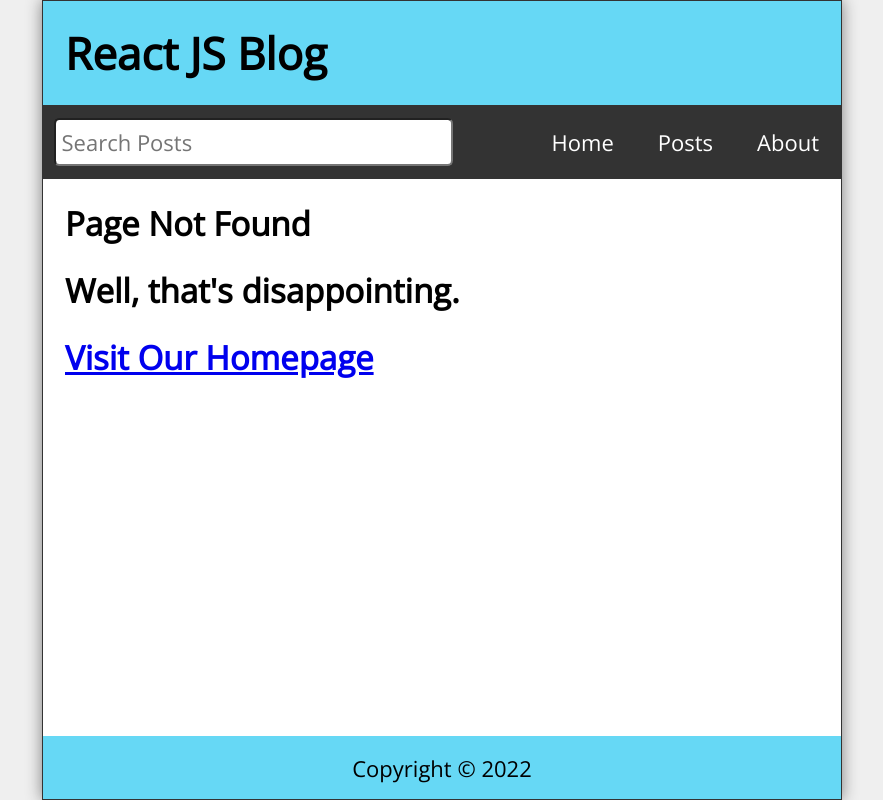
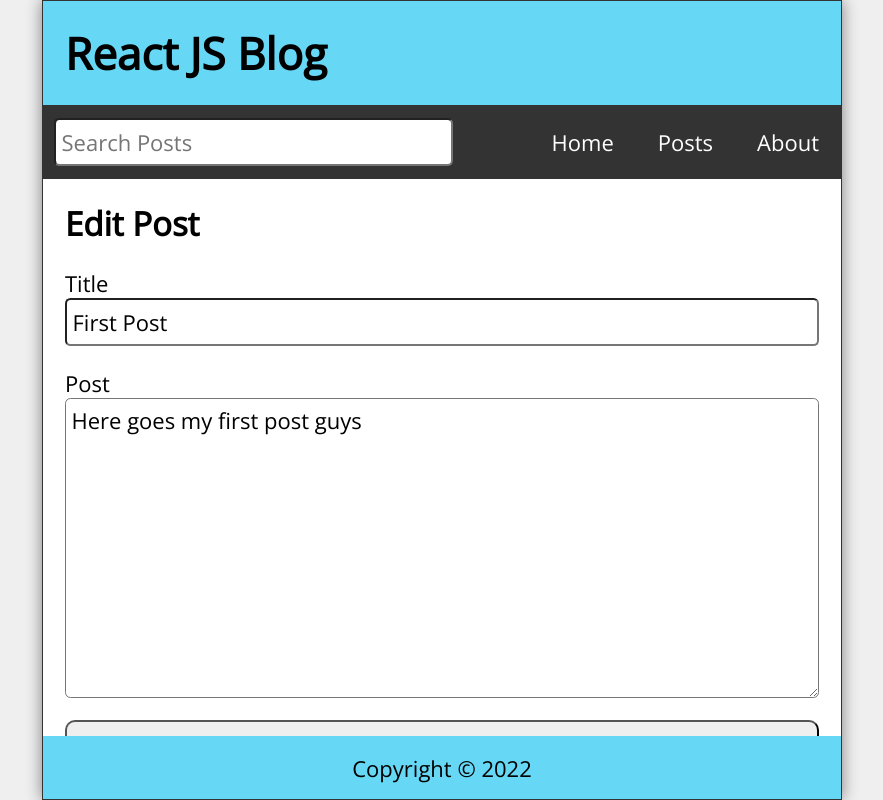
Before and after one commit to nwaamadioha/ReactBlog, a React (Create React App) app in the folder Desktop/RT2/02RTUT/01rtut/: page /edit/1 in a window 1280 px wide. Before the commit this address had no page. Shown: the whole page, without its empty margins (198-1081 px from the left). Built offline with nearby package versions, Linux system fonts and the light colour scheme; data requests are answered from the project's data file.

Commit message:
Edit bpost functionality added

```diff
--- a/Desktop/RT2/02RTUT/01rtut/data/db.json
+++ b/Desktop/RT2/02RTUT/01rtut/data/db.json
@@ -2,33 +2,27 @@
   "posts": [
     {
       "id": 1,
-      "title": "My First Post",
-      "datetime": "July 01, 2021 11:17:36 AM",
-      "body": "Lorem ipsum dolor sit amet consectetur adipisicing elit. That is to say that i don't give a rat ass about anything i've written here."
+      "title": "First Post",
+      "datetime": "October 23, 2022 10:37:43 PM",
+      "body": "Here goes my first post guys"
     },
     {
       "id": 2,
-      "title": "My Second Post",
-      "datetime": "July 01, 2021 11:17:36 AM",
-      "body": "Lorem ipsum dolor sit amet consectetur adipisicing elit. That is to say that i don't give a rat ass about anything i've written here."
+      "title": "Second Post",
+      "datetime": "October 23, 2022 10:38:07 PM",
+      "body": "Still trying to get things right guys"
     },
     {
       "id": 3,
-      "title": "My Third Post",
-      "datetime": "July 01, 2021 11:17:36 AM",
-      "body": "Lorem ipsum dolor sit amet consectetur adipisicing elit. That is to say that i don't give a rat ass about anything i've written here."
+      "title": "Third Post",
+      "datetime": "October 23, 2022 10:38:32 PM",
+      "body": "It seems things are looking good my guys"
     },
     {
       "id": 4,
       "title": "My Fourth Post",
-      "datetime": "July 01, 2021 11:17:36 AM",
-      "body": "Lorem ipsum dolor sit amet consectetur adipisicing elit. That is to say that i don't give a rat ass about anything i've written here."
-    },
-    {
-      "id": 6,
-      "title": "Audacity",
-      "datetime": "October 22, 2022 11:14:54 PM",
-      "body": "It requires audacity to push forward"
+      "datetime": "October 23, 2022 11:30:27 PM",
+      "body": "That is good keep it up ok yes"
     }
   ]
 }
--- a/Desktop/RT2/02RTUT/01rtut/src/App.js
+++ b/Desktop/RT2/02RTUT/01rtut/src/App.js
@@ -7,6 +7,7 @@ import NewPost from "./NewPost"
 import PostPage from "./PostPage"
 import About from "./About"
 import Missing from "./Missing"
+import EditPost from './EditPost'
 
 import api from "./Api/posts"
 import { format } from 'date-fns'
@@ -20,6 +21,8 @@ function App() {
   const [searchResults, setSearchResults] = useState([])
   const [postTitle, setPostTitle] = useState('')
   const [postBody, setPostBody] = useState('')
+  const [editTitle, setEditTitle] = useState('')
+  const [editBody, setEditBody] = useState('')
   const navigate = useNavigate()
 
   //Fetch posts at load time
@@ -73,16 +76,29 @@ function App() {
     }
   }
 
+  const handleEdit = async (id) => {
+    const datetime = format(new Date(), 'MMMM dd, yyyy pp')
+    const updatedPost = {id, title: editTitle, datetime, body: editBody}
+    try {
+      const response = await api.put(`/posts/${id}`, updatedPost)
+      setPosts(posts.map(post => post.id === id ? { ...response.data } : post))
+      setEditTitle('')
+      setEditBody('')
+      navigate("/")
+    } catch (err) {
+      console.log(`Error: ${err.message}`)
+    }
+  }
+
   const handleDelete = async (id) => {
-    const postList = posts.filter(post => post.id !== id)
     try {
       await api.delete(`/posts/${id}`)
+      const postList = posts.filter(post => post.id !== id)
       setPosts(postList)
       navigate("/")
     } catch (err) {
       console.log(`Error: ${err.message}`)
     }
-
   }
   return (
     <div className="App">
@@ -99,6 +115,16 @@ function App() {
             setPostBody={setPostBody}
           />} exact
         />
+        <Route path="/edit/:id" element={
+          <EditPost
+            posts={posts}
+            handleEdit={handleEdit}
+            editTitle={editTitle}
+            setEditTitle={setEditTitle}
+            editBody={editBody}
+            setEditBody={setEditBody}
+          />}
+        />
         <Route path="/post/:id" element={<PostPage posts={posts} handleDelete={handleDelete} />} exact />
         <Route path="/about" element={<About />} exact />
         <Route path="/*" element={<Missing />} />
--- /dev/null
+++ b/Desktop/RT2/02RTUT/01rtut/src/EditPost.js
@@ -0,0 +1,57 @@
+import {useEffect} from 'react'
+import {useParams, Link} from "react-router-dom"
+
+const EditPost = ({
+    posts, handleEdit, editBody, setEditBody, editTitle, setEditTitle
+}) => {
+    // Get the post id from the parameter
+    const { id } = useParams()
+    // Search through posts to get the post with the selected id
+    const post = posts.find(post => (post.id).toString() === id)
+
+    useEffect(() => {
+        if (post) {
+            setEditTitle(post.title)
+            setEditBody(post.body)
+        }
+    }, [post, setEditTitle, setEditBody])
+
+  return (
+    <main className="NewPost">
+      {editTitle &&
+      <>
+        <h2>Edit Post</h2>
+        <form className="newPostForm" onSubmit={(e) => e.preventDefault()}>
+          <label htmlFor="postTitle">Title</label>
+          <input
+            id="editTitle"
+            type="text"
+            required
+            value={editTitle}
+            onChange={(e) => setEditTitle(e.target.value)}
+          />
+          <label htmlFor="editBody">Post</label>
+          <textarea
+            id="editBody"
+            required
+            value={editBody}
+            onChange={(e) => setEditBody(e.target.value)}
+          />
+          <button type="submit" onClick={() => handleEdit(post.id)}>Submit</button>
+        </form>
+      </>
+     }
+     {!editTitle &&
+          <>
+            <h2>Post Not Found</h2>
+            <p>Well, that's disappointing.</p>
+            <p>
+              <Link to='/'>Visit Our Homepage</Link>
+            </p>
+          </>
+        }
+    </main>
+  )
+}
+
+export default EditPost
--- a/Desktop/RT2/02RTUT/01rtut/src/PostPage.js
+++ b/Desktop/RT2/02RTUT/01rtut/src/PostPage.js
@@ -11,7 +11,10 @@ const PostPage = ({ posts, handleDelete }) => {
             <h2>{post.title}</h2>
             <p className="postDate">{post.datetime}</p>
             <p className="postBody">{post.body}</p>
-            <button onClick={() => handleDelete(post.id)}>
+            <Link to={`/edit/${post.id}`}>
+              <button className="editButton">Edit Post</button>
+            </Link>
+            <button className="deleteButton" onClick={() => handleDelete(post.id)}>
               Delete Post
             </button>
           </>
```
